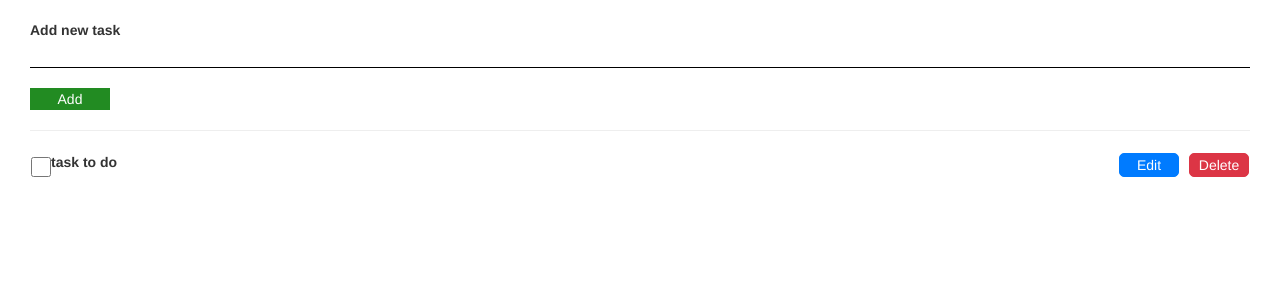
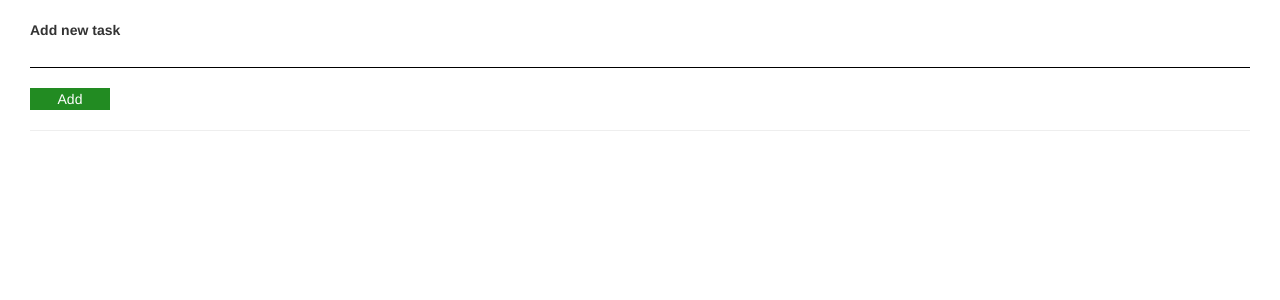
Before and after one commit to KolosUK/JSPCamp, an Angular app: page / in a window 1280 px wide. Shown: the top 300 px of the page. Built offline with nearby package versions, Linux system fonts and the light colour scheme.

Commit message:
removed default task on restart todo list

```diff
--- a/src/app/app.component.ts
+++ b/src/app/app.component.ts
@@ -10,9 +10,7 @@ export class AppComponent {
   tasks: Task[] = new Array();
   taskName: string;
 
-  constructor() {
-    this.tasks.push(new Task(0, 'task to do'));
-  }
+  constructor() {}
 
   onCreateButtonClick() {
     this.tasks.push(new Task(this.tasks.length, this.taskName));
--- a/src/app/task-item/task-item.component.html
+++ b/src/app/task-item/task-item.component.html
@@ -10,7 +10,6 @@
             <label for="list__item-1_value">{{task.name}}</label>
         </div>
     </ng-template>
-
 
     <div class="list__item_description">
         <div *ngIf="isEditMode; then saveButton else editButton"></div>
```
